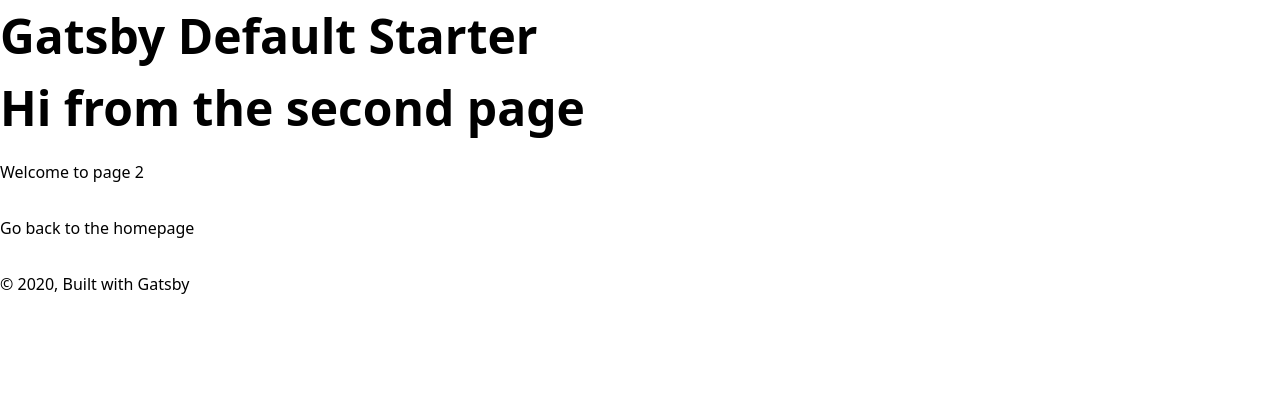
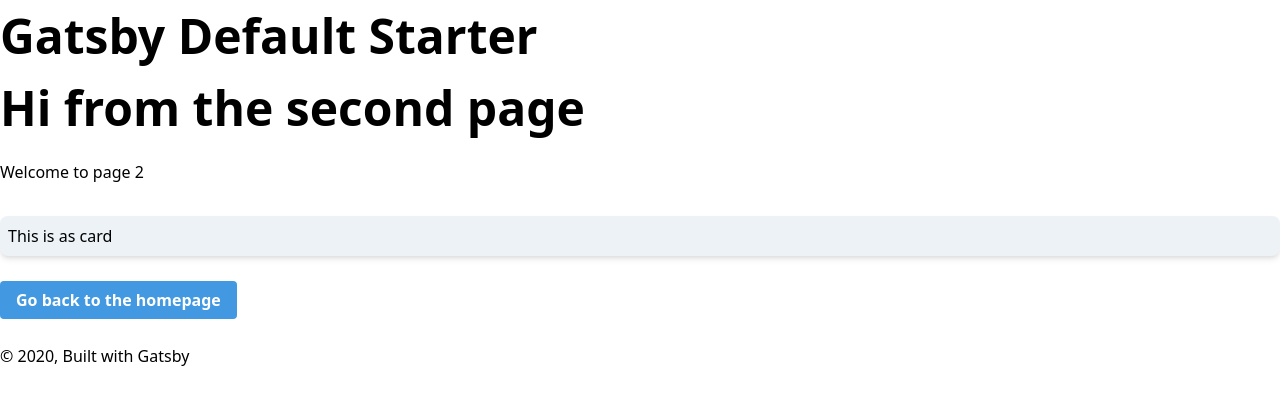
Before and after one commit to bhenbe/gatsbyjs-tailwind-starter, a Gatsby site: page /page-2 in a window 1280 px wide. Built offline with nearby package versions, Linux system fonts and the light colour scheme; Gatsby itself is replaced by a stand-in of ours.

Commit message:
add component

```diff
--- /dev/null
+++ b/src/components/card.css
@@ -0,0 +1,7 @@
+.card{
+    @apply mb-8 p-2 bg-gray-200 rounded-lg shadow-md;
+}
+
+.card p{
+    @apply m-0
+}
--- /dev/null
+++ b/src/components/card.js
@@ -0,0 +1,12 @@
+import React from "react"
+import "./card.css"
+
+const Card = () => {
+  return (
+    <article className="card">
+      <p>This is as card</p>
+    </article>
+  )
+}
+
+export default Card
--- a/src/pages/page-2.js
+++ b/src/pages/page-2.js
@@ -3,13 +3,15 @@
 
 import Layout from "../components/layout"
 import SEO from "../components/seo"
+import Card from "../components/card"
 
 const SecondPage = () => (
   <Layout>
     <SEO title="Page two" />
     <h1>Hi from the second page</h1>
     <p>Welcome to page 2</p>
-    <Link to="/">Go back to the homepage</Link>
+    <Card></Card>
+    <Link className="btn" to="/">Go back to the homepage</Link>
   </Layout>
 )
 
```
